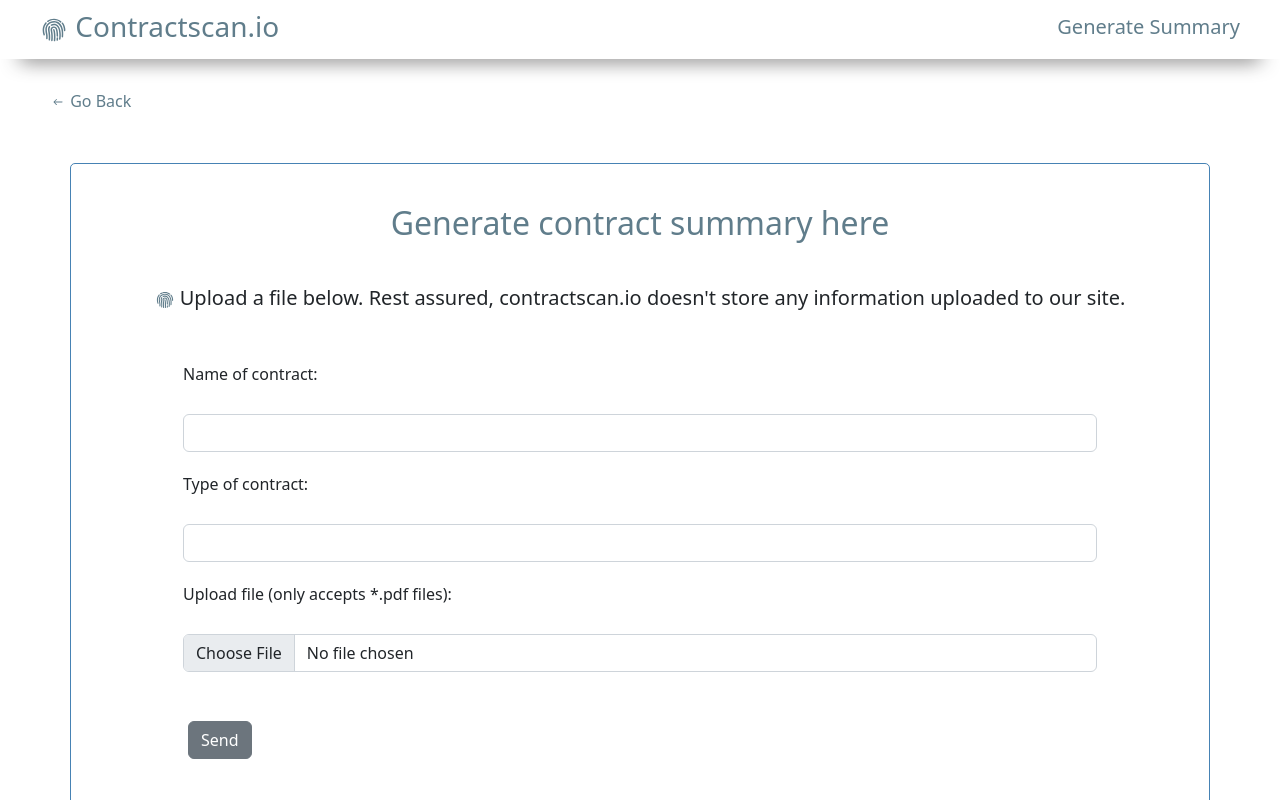
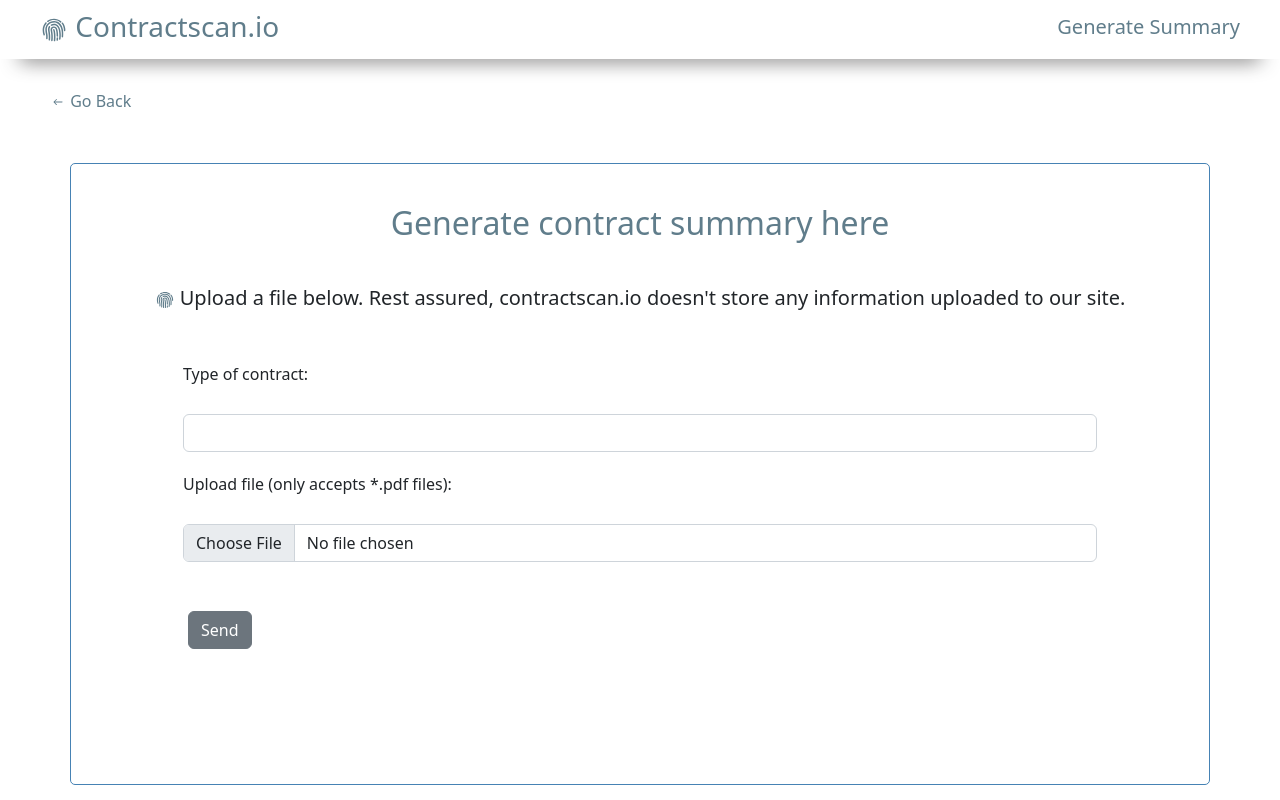
Before and after one commit to milespaulson6/contractscanio, a React (Create React App) app: page /TestUpload in a window 1280 px wide. Shown: the top 800 px of the page. Built offline with nearby package versions, Linux system fonts and the light colour scheme.

Commit message:
Removed name field

```diff
--- a/src/components/TestUpload.js
+++ b/src/components/TestUpload.js
@@ -9,7 +9,6 @@
   state = {
     pk: 0,
     file: "",
-    name: "",
     contract_type: "",
     results: {},
     progress: 0,
@@ -17,8 +16,8 @@
 
   componentDidMount() {
     if (this.props.contract) {
-      const { pk, file, name, contract_type } = this.props.contract;
-      this.setState({ pk, file, name, contract_type });
+      const { pk, file, contract_type } = this.props.contract;
+      this.setState({ pk, file, contract_type });
     }
   }
 
@@ -36,10 +35,10 @@
     if (this.state.file) {
       const formData = new FormData();
       formData.append("file", this.state.file);
-      formData.append("name", this.state.name);
       formData.append("contract_type", this.state.contract_type);
       e.preventDefault();
 
+      // set progress bar
       this.setState({ progress: 50 });
 
       // return results back from API
@@ -104,15 +103,6 @@
             }}
           >
             <Form onSubmit={this.newContract}>
-              <FormGroup>
-                <Label for="name">Name of contract:</Label>
-                <Input
-                  type="text"
-                  name="name"
-                  onChange={this.onChange}
-                  value={this.defaultIfEmpty(this.state.name)}
-                />
-              </FormGroup>
               <FormGroup>
                 <Label for="contract_type">Type of contract:</Label>
                 <Input
```
